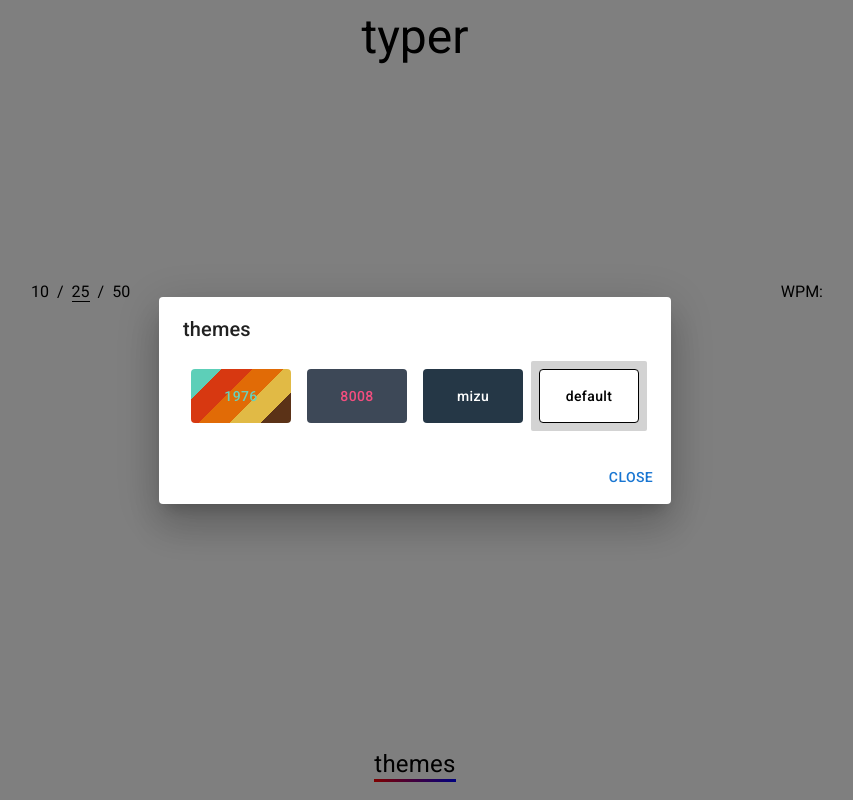
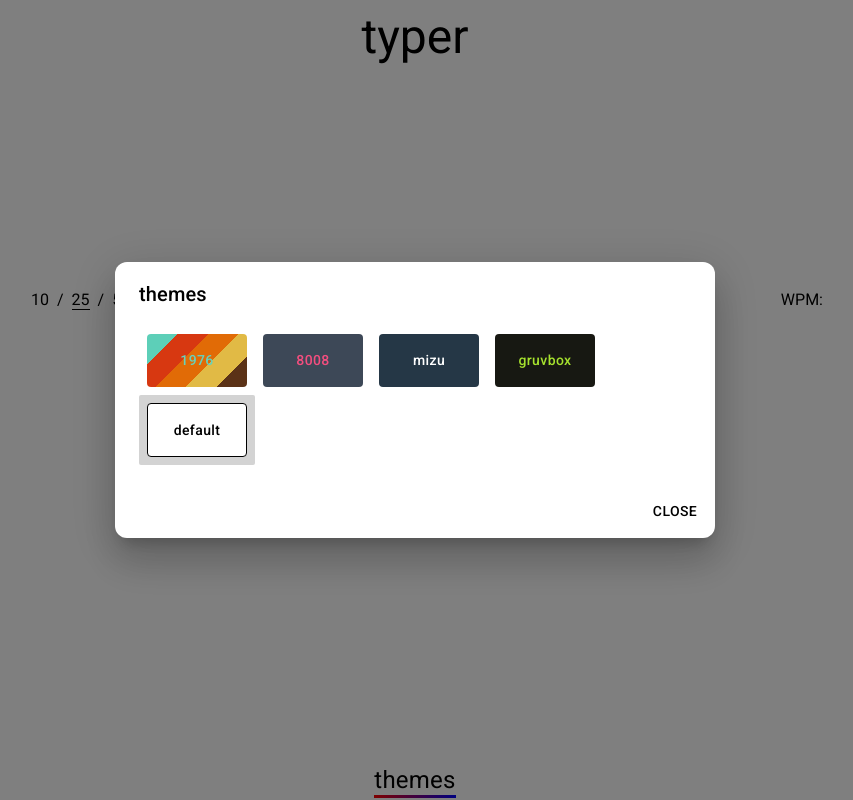
Before and after one commit to nkuek/archetyper, a React (Create React App) app: page / in a window 1280 px wide. Both pictures are taken after a click on the element "themes". Shown: the whole page, without its empty margins (225-1078 px from the left). Built offline with nearby package versions, Linux system fonts and the light colour scheme.

Commit message:
clean up styling

```diff
--- a/src/app/App.tsx
+++ b/src/app/App.tsx
@@ -32,6 +32,9 @@ const App = () => {
       style={{
         fontFamily: 'Roboto',
         background: theme.pageBackground,
+        height: '100vh',
+        display: 'flex',
+        flexDirection: 'column',
       }}
       onClick={() => setFocused(false)}
     >
@@ -42,16 +45,15 @@ const App = () => {
           alignItems: 'center',
           height: 40,
           fontSize: 'clamp(2rem, 5vw + .5rem, 3rem)',
-          top: '1rem',
-          position: 'relative',
           color: theme.headings || theme.currentWord,
+          paddingTop: '1rem',
         }}
       >
         typer
       </Box>
       <Container
         sx={{
-          minHeight: 'calc(100vh - 80px)',
+          height: 'calc(100vh - 80px)',
           display: 'flex',
           alignItems: wpmData.length === wordCount ? 'start' : 'center',
           justifyContent: 'center',
@@ -76,7 +78,7 @@ const App = () => {
           </Box>
         )}
       </Container>
-      <Box
+      <Container
         sx={{
           display: 'flex',
           justifyContent: 'center',
@@ -102,13 +104,11 @@ const App = () => {
             },
             fontSize: 'clamp(1rem, 5vw + .25rem, 1.5rem)',
             color: theme.headings || theme.currentWord,
-            position: 'relative',
-            bottom: '1rem',
           }}
         >
           themes
         </Typography>
-      </Box>
+      </Container>
       <Themes open={dialogOpen} onClose={closeDialog} />
     </div>
   );
--- a/src/components/Stats/index.tsx
+++ b/src/components/Stats/index.tsx
@@ -38,11 +38,12 @@ const CustomX = (props: any) => {
 
 const CustomTooltip = (props: any) => {
   const { payload } = props;
+  const { theme } = useContext(ThemeContext);
 
   return (
     <div
       style={{
-        border: '#bbb 1.5px solid',
+        backgroundColor: theme.pageBackground,
       }}
     >
       <p
@@ -194,7 +195,7 @@ const Stats = () => {
               label={{
                 value: 'words per minute',
                 angle: -90,
-                dx: -15,
+                dx: -20,
                 fill: theme.graphText || theme.words,
               }}
               dataKey="wpm"
--- a/src/components/Themes/index.tsx
+++ b/src/components/Themes/index.tsx
@@ -14,11 +14,26 @@ interface IProps {
 }
 
 const Themes: FC<IProps> = ({ open, onClose }) => {
-  const { themeName, setThemeName } = useContext(ThemeContext);
+  const { theme, themeName, setThemeName } = useContext(ThemeContext);
   return (
-    <Dialog open={open} onClose={onClose}>
-      <DialogTitle>themes</DialogTitle>
-      <DialogContent sx={{ display: 'flex', flexWrap: 'wrap' }}>
+    <Dialog
+      open={open}
+      onClose={onClose}
+      PaperProps={{
+        sx: {
+          backgroundColor: theme.pageBackground,
+          color: theme.headings,
+          borderRadius: 3,
+        },
+      }}
+    >
+      <DialogTitle sx={{}}>themes</DialogTitle>
+      <DialogContent
+        sx={{
+          display: 'flex',
+          flexWrap: 'wrap',
+        }}
+      >
         {Object.keys(themeList).map((themeListItem) => {
           const theme = themeList[themeListItem];
           return (
@@ -61,7 +76,9 @@ const Themes: FC<IProps> = ({ open, onClose }) => {
         })}
       </DialogContent>
       <DialogActions>
-        <Button onClick={onClose}>Close</Button>
+        <Button sx={{ color: theme.headings }} onClick={onClose}>
+          Close
+        </Button>
       </DialogActions>
     </Dialog>
   );
--- a/src/providers/ThemeProvider/themeList.tsx
+++ b/src/providers/ThemeProvider/themeList.tsx
@@ -67,6 +67,22 @@ const themeList: IThemeList = {
     cartesian: '#253746',
     gradientUnderline: ['#b9d9eb', 'hsl(269deg 67% 66%)'],
   },
+  gruvbox: {
+    buttonBackground: '#171812',
+    buttonText: '#A6E22E',
+    pageBackground: '#171812',
+    wordBoxBackground: '#272822',
+    currentWord: 'hsl(190deg 81% 67%)',
+    currentChar: 'hsl(190deg 81% 37%)',
+    words: 'white',
+    correct: '#A6E22E',
+    lineColor: 'hsl(190deg 81% 67%)',
+    headings: '#A6E22E',
+    wordsContrast: '#A6E22E',
+    cartesian: 'white',
+    graphText: '#A6E22E',
+    gradientUnderline: ['#272822', '#A6E22E'],
+  },
   default: {
     buttonBackground: 'white',
     pageBackground: 'white',
```
